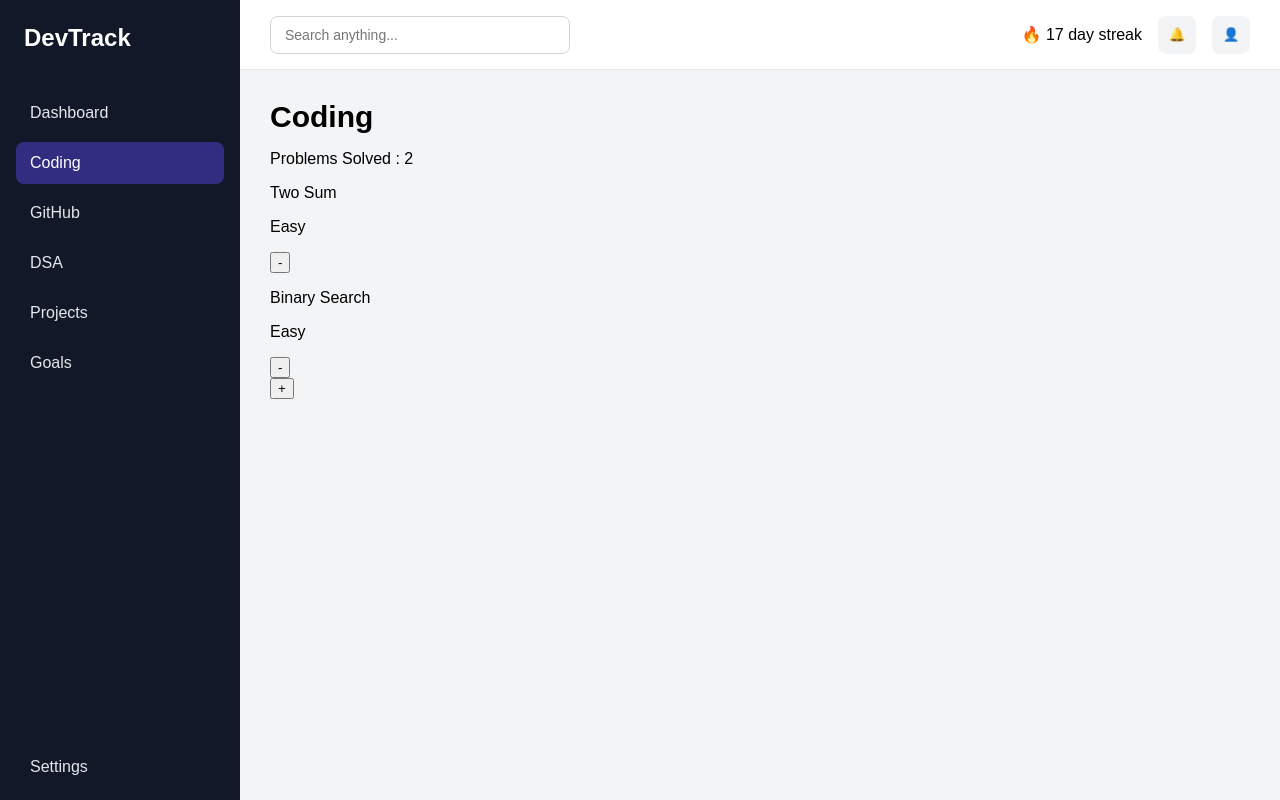
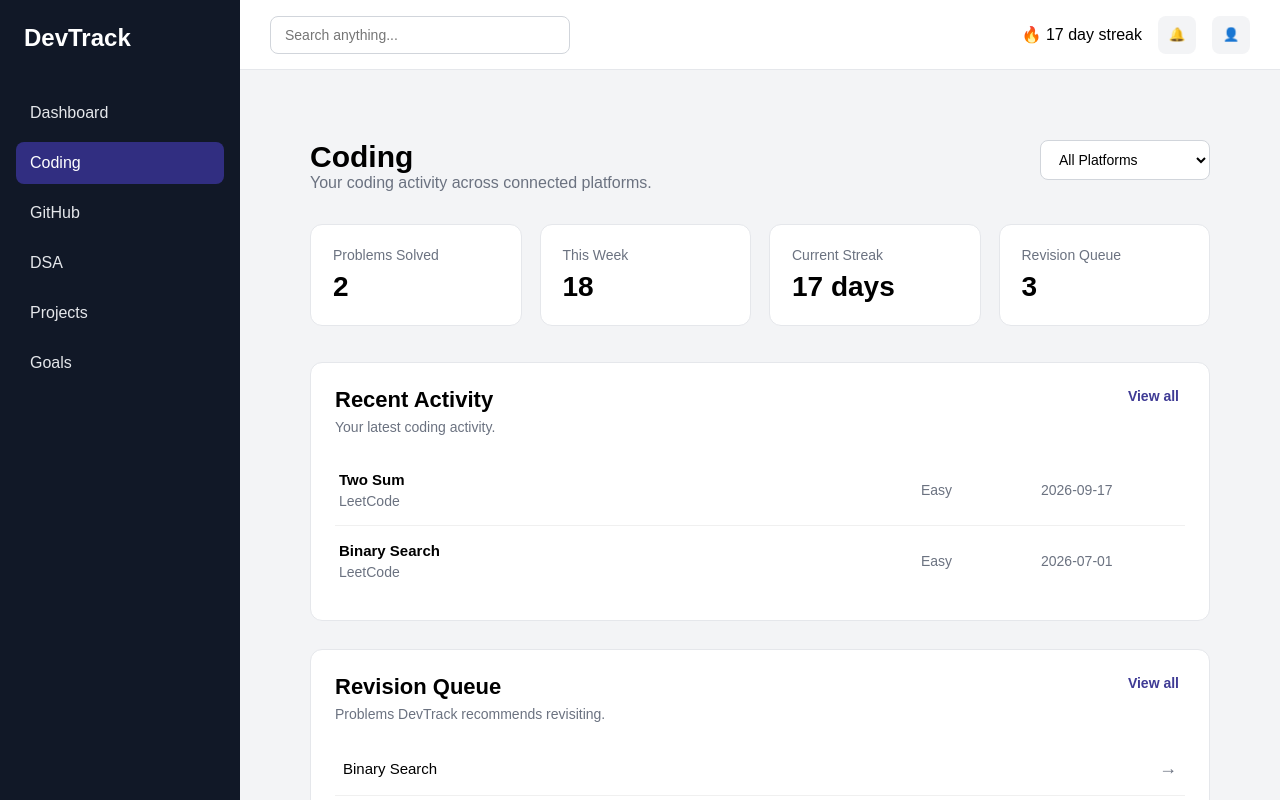
Before and after one commit to Rhythm-AI-Tech/DevTrack, a React (Create React App) app: page /coding in a window 1280 px wide. Shown: the top 800 px of the page. Built offline with nearby package versions, Linux system fonts and the light colour scheme.

Commit message:
Coding page foundation

```diff
--- a/src/features/coding/codingSelectors.js
+++ b/src/features/coding/codingSelectors.js
@@ -1,2 +1,5 @@
 const selectProblems = (state) => state.coding.problems;
-export default selectProblems;
+const selectStatus = (state) => state.coding.status;
+const selectError = (state) => state.coding.error;
+
+export {selectProblems, selectStatus, selectError};
--- a/src/features/coding/codingSlice.js
+++ b/src/features/coding/codingSlice.js
@@ -9,10 +9,18 @@ const fetchProblems = createAsyncThunk(
                     {
                         name: "Two Sum",
                         difficulty: "Easy",
+                        platform: "LeetCode",
+                        topic: ["hashmap", "array"],
+                        solvedAt: "2026-09-17",
+                        problemUrl: "https://leetcode.com/problems/two-sum/description/"
                     },
                     {
                         name: "Binary Search",
                         difficulty: "Easy",
+                        platform: "LeetCode",
+                        topic: ["array"],
+                        solvedAt: "2026-07-01",
+                        problemUrl: "https://leetcode.com/problems/binary-search/description/"
                     },
                 ]);
             }, 2000);
--- /dev/null
+++ b/src/pages/Coding.css
@@ -0,0 +1,249 @@
+/* =========================
+   Coding Page
+========================= */
+
+.coding-page {
+  padding: 40px;
+  max-width: 1200px;
+  margin: 0 auto;
+}
+
+
+/* =========================
+   Header
+========================= */
+
+.coding-header {
+  display: flex;
+  justify-content: space-between;
+  align-items: flex-start;
+  margin-bottom: 32px;
+}
+
+.coding-header h1 {
+  margin: 0 0 8px;
+  font-size: 36px;
+  font-weight: 700;
+}
+
+.coding-header p {
+  margin: 0;
+  color: #6b7280;
+  font-size: 16px;
+}
+
+.coding-header select {
+  padding: 10px 36px 10px 14px;
+  border: 1px solid #d1d5db;
+  border-radius: 8px;
+  background: white;
+  font-size: 14px;
+  cursor: pointer;
+}
+
+
+/* =========================
+   Stats
+========================= */
+
+.coding-stats {
+  display: grid;
+  grid-template-columns: repeat(4, 1fr);
+  gap: 18px;
+  margin-bottom: 36px;
+}
+
+.coding-stat-card {
+  background: white;
+  border: 1px solid #e5e7eb;
+  border-radius: 12px;
+  padding: 22px;
+  display: flex;
+  flex-direction: column;
+  gap: 8px;
+}
+
+.coding-stat-card span {
+  color: #6b7280;
+  font-size: 14px;
+}
+
+.coding-stat-card strong {
+  font-size: 28px;
+  font-weight: 700;
+}
+
+
+/* =========================
+   Sections
+========================= */
+
+.recent-section,
+.revision-section {
+  background: white;
+  border: 1px solid #e5e7eb;
+  border-radius: 12px;
+  padding: 24px;
+  margin-bottom: 28px;
+}
+
+.section-heading {
+  display: flex;
+  justify-content: space-between;
+  align-items: flex-start;
+  margin-bottom: 20px;
+}
+
+.section-heading h2 {
+  margin: 0 0 6px;
+  font-size: 22px;
+}
+
+.section-heading p {
+  margin: 0;
+  color: #6b7280;
+  font-size: 14px;
+}
+
+.section-heading button {
+  border: none;
+  background: transparent;
+  color: #3f3b95;
+  font-size: 14px;
+  font-weight: 600;
+  cursor: pointer;
+}
+
+.section-heading button:hover {
+  text-decoration: underline;
+}
+
+
+/* =========================
+   Recent Activity
+========================= */
+
+.problem-list {
+  display: flex;
+  flex-direction: column;
+}
+
+.problem-row {
+  display: grid;
+  grid-template-columns: 1fr 120px 140px;
+  align-items: center;
+  padding: 16px 4px;
+  border-top: 1px solid #f0f0f0;
+}
+
+.problem-row:first-child {
+  border-top: none;
+}
+
+.problem-row > div {
+  display: flex;
+  flex-direction: column;
+  gap: 5px;
+}
+
+.problem-row strong {
+  font-size: 15px;
+}
+
+.problem-row span {
+  color: #6b7280;
+  font-size: 14px;
+}
+
+
+/* =========================
+   Revision Queue
+========================= */
+
+.revision-section {
+  margin-bottom: 0;
+}
+
+.revision-list {
+  display: flex;
+  flex-direction: column;
+}
+
+.revision-item {
+  display: flex;
+  justify-content: space-between;
+  align-items: center;
+  padding: 16px 8px;
+  border-top: 1px solid #f0f0f0;
+  cursor: pointer;
+  transition: background 0.15s ease;
+}
+
+.revision-item:first-child {
+  border-top: none;
+}
+
+.revision-item span:first-child {
+  font-size: 15px;
+  font-weight: 500;
+}
+
+.revision-item span:last-child {
+  color: #6b7280;
+  font-size: 18px;
+}
+
+.revision-item:hover {
+  background: #f8f8fc;
+}
+
+
+/* =========================
+   Loading / Error
+========================= */
+
+.coding-page > p {
+  font-size: 16px;
+  color: #6b7280;
+}
+
+
+/* =========================
+   Responsive
+========================= */
+
+@media (max-width: 900px) {
+  .coding-stats {
+    grid-template-columns: repeat(2, 1fr);
+  }
+
+  .problem-row {
+    grid-template-columns: 1fr 100px 120px;
+  }
+}
+
+
+@media (max-width: 600px) {
+  .coding-page {
+    padding: 24px;
+  }
+
+  .coding-header {
+    flex-direction: column;
+    gap: 16px;
+  }
+
+  .coding-stats {
+    grid-template-columns: 1fr;
+  }
+
+  .problem-row {
+    grid-template-columns: 1fr;
+    gap: 8px;
+  }
+
+  .section-heading {
+    flex-direction: column;
+    gap: 12px;
+  }
+}
--- a/src/pages/Coding.js
+++ b/src/pages/Coding.js
@@ -1,42 +1,151 @@
 import { useDispatch, useSelector } from "react-redux";
-import { problemSolved, problemRemoved, fetchProblems } from "../features/coding/codingSlice";
-import selectProblems from "../features/coding/codingSelectors";
 import { useEffect } from "react";
+import "./Coding.css";
+import { fetchProblems } from "../features/coding/codingSlice";
 
+import {
+  selectProblems,
+  selectStatus,
+  selectError,
+} from "../features/coding/codingSelectors";
 
 function Coding() {
   const dispatch = useDispatch();
+
   const problems = useSelector(selectProblems);
+  const status = useSelector(selectStatus);
+  const error = useSelector(selectError);
+
   useEffect(() => {
     dispatch(fetchProblems());
   }, [dispatch]);
+
+  if (status === "loading") {
+    return <p>Loading coding activity...</p>;
+  }
+
+  if (status === "failed") {
+    return <p>{error}</p>;
+  }
+
   return (
-    <div>
-      <h1>Coding</h1>
-      <p>Problems Solved : {problems.length}</p>
-      {problems.map((ele) => (
-        <div key={ele.id}>
-          <p>{ele.name}</p>
-          <p>{ele.difficulty}</p>
-          <p>{ele.problemUrl}</p>
-          <p>{ele.revisionStatus}</p>
-          <button onClick={() => dispatch(problemRemoved(ele.id))}>-</button>
+    <div className="coding-page">
+
+      {/* Header */}
+      <section className="coding-header">
+        <div>
+          <h1>Coding</h1>
+          <p>
+            Your coding activity across connected platforms.
+          </p>
         </div>
-      ))}
-      <button
-        onClick={() =>
-          dispatch(
-            problemSolved({
-              name: "Two Sum",
-              difficulty: "Easy",
-              problemUrl: "...",
-              revisionStatus: "not-reviewed",
-            }),
-          )
-        }
-      >
-        +
-      </button>
+
+        <select>
+          <option>All Platforms</option>
+          <option>LeetCode</option>
+          <option>GeeksforGeeks</option>
+          <option>Codeforces</option>
+          <option>CodeChef</option>
+          <option>HackerRank</option>
+        </select>
+      </section>
+
+
+      {/* Stats */}
+      <section className="coding-stats">
+
+        <div className="coding-stat-card">
+          <span>Problems Solved</span>
+          <strong>{problems.length}</strong>
+        </div>
+
+        <div className="coding-stat-card">
+          <span>This Week</span>
+          <strong>18</strong>
+        </div>
+
+        <div className="coding-stat-card">
+          <span>Current Streak</span>
+          <strong>17 days</strong>
+        </div>
+
+        <div className="coding-stat-card">
+          <span>Revision Queue</span>
+          <strong>3</strong>
+        </div>
+
+      </section>
+
+
+      {/* Recent Activity */}
+      <section className="recent-section">
+
+        <div className="section-heading">
+          <div>
+            <h2>Recent Activity</h2>
+            <p>Your latest coding activity.</p>
+          </div>
+
+          <button>View all</button>
+        </div>
+
+        <div className="problem-list">
+
+          {problems.map((problem) => (
+            <div className="problem-row" key={problem.id}>
+
+              <div>
+                <strong>{problem.name}</strong>
+                <span>{problem.platform}</span>
+              </div>
+
+              <span>{problem.difficulty}</span>
+
+              <span>{problem.solvedAt}</span>
+
+            </div>
+          ))}
+
+        </div>
+
+      </section>
+
+
+      {/* Revision Queue */}
+      <section className="revision-section">
+
+        <div className="section-heading">
+          <div>
+            <h2>Revision Queue</h2>
+            <p>
+              Problems DevTrack recommends revisiting.
+            </p>
+          </div>
+
+          <button>View all</button>
+        </div>
+
+        <div className="revision-list">
+
+          <div className="revision-item">
+            <span>Binary Search</span>
+            <span>→</span>
+          </div>
+
+          <div className="revision-item">
+            <span>Merge Intervals</span>
+            <span>→</span>
+          </div>
+
+          <div className="revision-item">
+            <span>Lowest Common Ancestor</span>
+            <span>→</span>
+          </div>
+
+        </div>
+
+      </section>
+
     </div>
   );
 }
```
